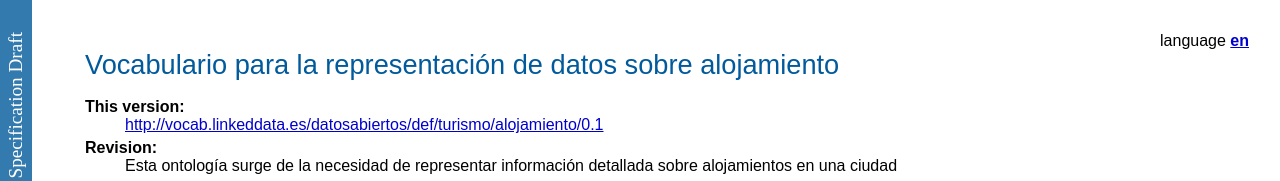
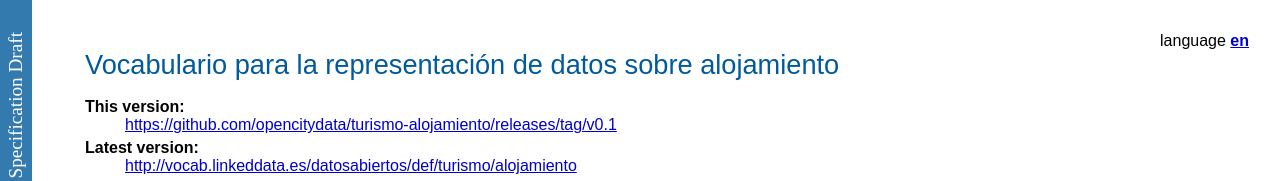
Before and after one commit to ma-garcia/turismo-alojamiento, a plain HTML site: page OnToology/alojamiento.owl/documentation/index-en.html in a window 1280 px wide. Shown: the top 181 px of the page. Drawn offline with Linux system fonts and the light colour scheme.

Commit message:
Actualización de versiones

```diff
--- a/OnToology/alojamiento.owl/documentation/index-en.html
+++ b/OnToology/alojamiento.owl/documentation/index-en.html
@@ -59,7 +59,10 @@ function loadTOC(){
 <h1>Vocabulario para la representación de datos sobre alojamiento</h1>
 <dl>
 <dt>This version:</dt>
-<dd><a href="http://vocab.linkeddata.es/datosabiertos/def/turismo/alojamiento/0.1">http://vocab.linkeddata.es/datosabiertos/def/turismo/alojamiento/0.1</a></dd>
+<dd><a href="https://github.com/opencitydata/turismo-alojamiento/releases/tag/v0.1">https://github.com/opencitydata/turismo-alojamiento/releases/tag/v0.1</a></dd>
+</dl><dl>
+<dt>Latest version:</dt>
+<dd><a href="http://vocab.linkeddata.es/datosabiertos/def/turismo/alojamiento">http://vocab.linkeddata.es/datosabiertos/def/turismo/alojamiento</a></dd>
 </dl><dt>Revision:</dt>
 <dd>Esta ontología surge de la necesidad de representar información detallada sobre alojamientos en una ciudad</dd>
 <dl><dt>Authors:</dt>
```
